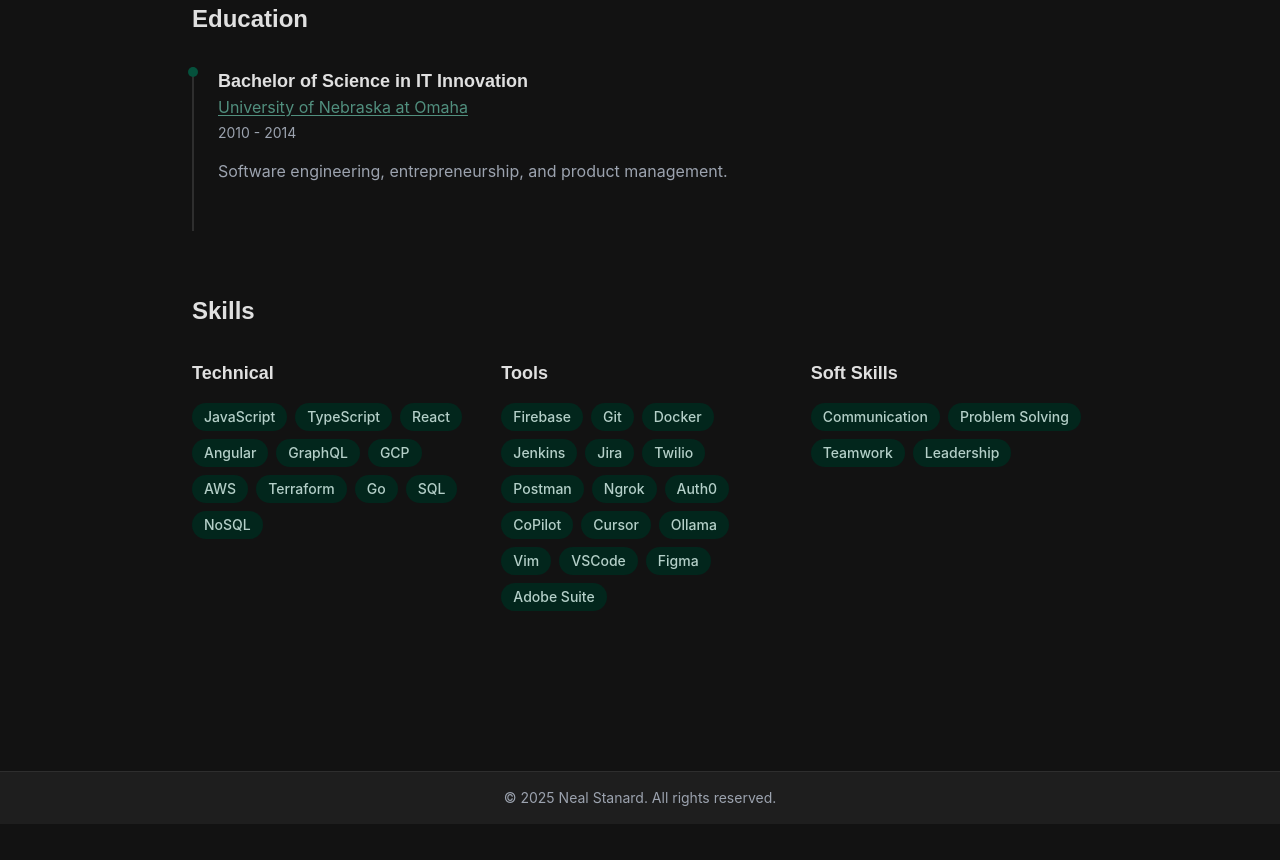
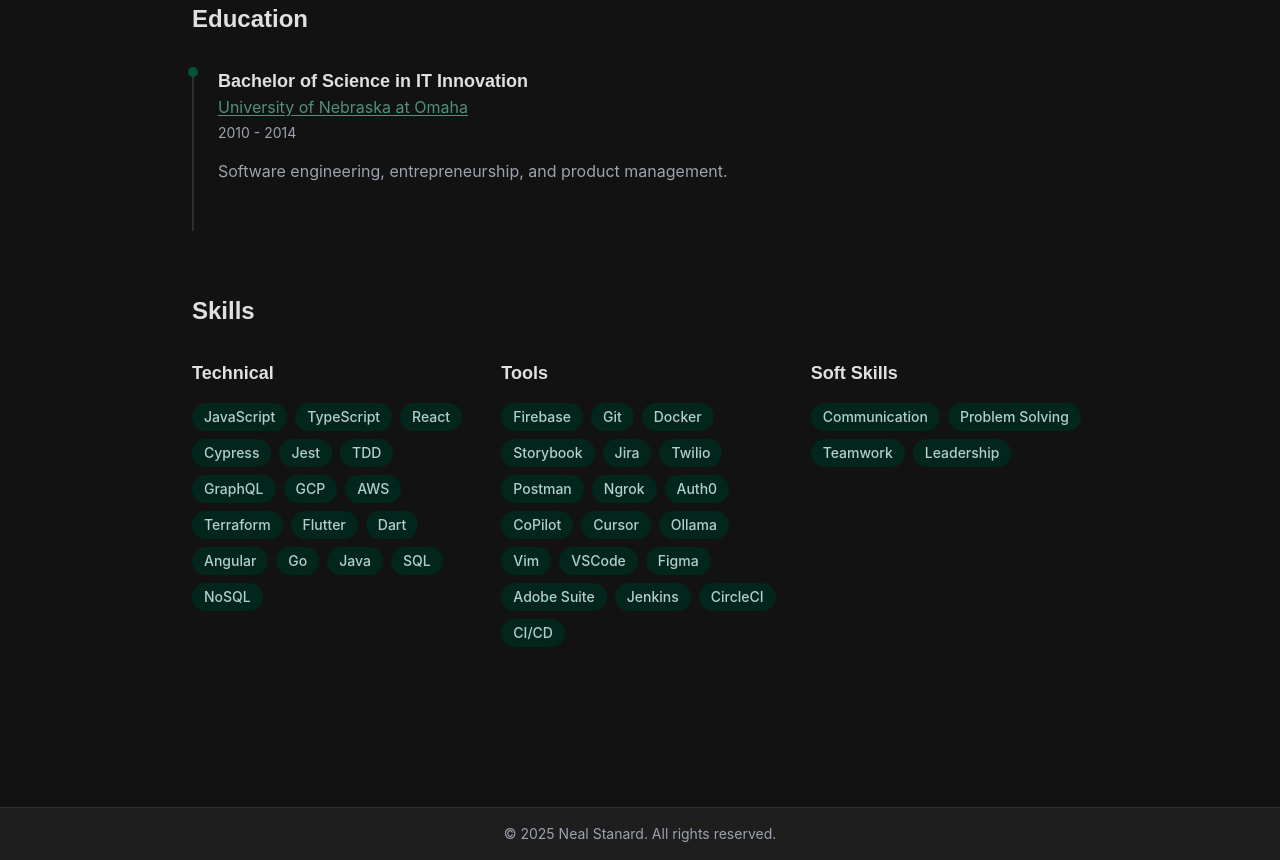
Before and after one commit to nstanard/nstanard.github.io, a Gatsby site: page /resume in a window 1280 px wide. Shown: the part 1621-2481 px from the top of the page. Before the commit the page ends 2445 px from the top, so only its background shows below. Built offline with nearby package versions, Linux system fonts and the light colour scheme; Gatsby itself is replaced by a stand-in of ours.

Commit message:
update skills lists

```diff
--- a/src/pages/resume.tsx
+++ b/src/pages/resume.tsx
@@ -47,8 +47,8 @@ const ResumePage = () => {
   ]
 
   const skills = {
-    technical: ["JavaScript", "TypeScript", "React", "Angular", "GraphQL",  "GCP", "AWS", "Terraform", "Go", "SQL", "NoSQL"],
-    tools: ["Firebase", "Git", "Docker", "Jenkins", "Jira", "Twilio", "Postman", "Ngrok", "Auth0", "CoPilot", "Cursor", "Ollama", "Vim", "VSCode", "Figma", "Adobe Suite"],
+    technical: ["JavaScript", "TypeScript", "React", "Cypress", "Jest", "TDD", "GraphQL", "GCP", "AWS", "Terraform", "Flutter", "Dart", "Angular", "Go", "Java", "SQL", "NoSQL"],
+    tools: ["Firebase", "Git", "Docker", "Storybook", "Jira", "Twilio", "Postman", "Ngrok", "Auth0", "CoPilot", "Cursor", "Ollama", "Vim", "VSCode", "Figma", "Adobe Suite", "Jenkins", "CircleCI", "CI/CD"],
     soft: ["Communication", "Problem Solving", "Teamwork", "Leadership"],
   }
 
```
